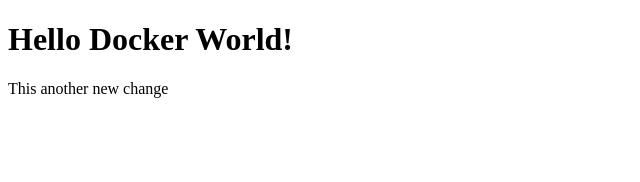
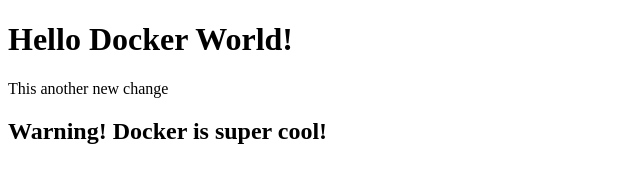
Before and after one commit to VaguelyOnline/docker-example, a plain HTML site: page src/index.html in a window 1280 px wide. Shown: the whole page, without its empty margins (0-640 px from the left). Drawn offline with Linux system fonts and the light colour scheme.

Commit message:
Added warning.

```diff
--- a/src/index.html
+++ b/src/index.html
@@ -9,5 +9,7 @@
 <body>
     <h1>Hello Docker World!</h1>
     <p>This another new change</p>
+
+    <h2>Warning! Docker is super cool!</h2>
 </body>
 </html>
```
